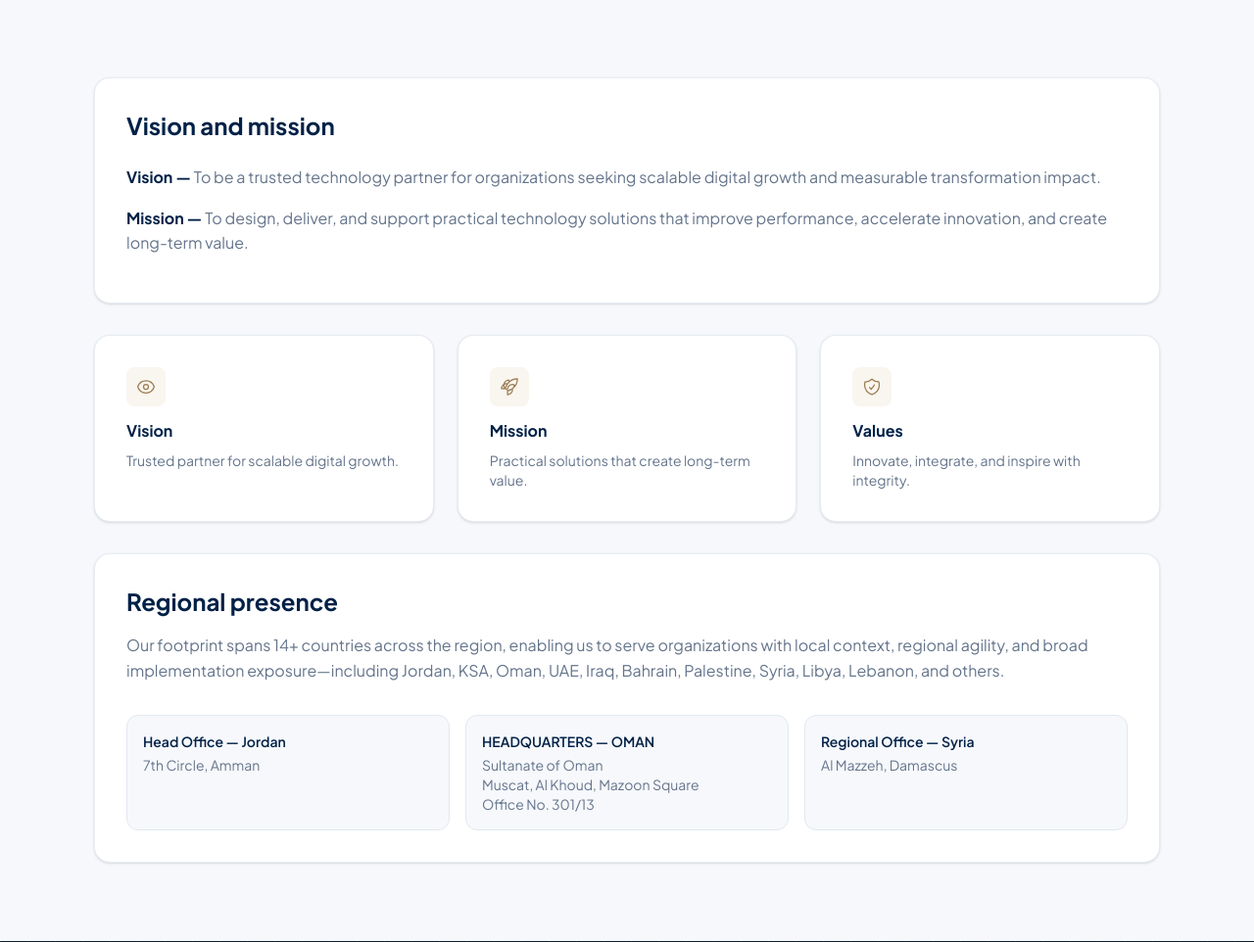
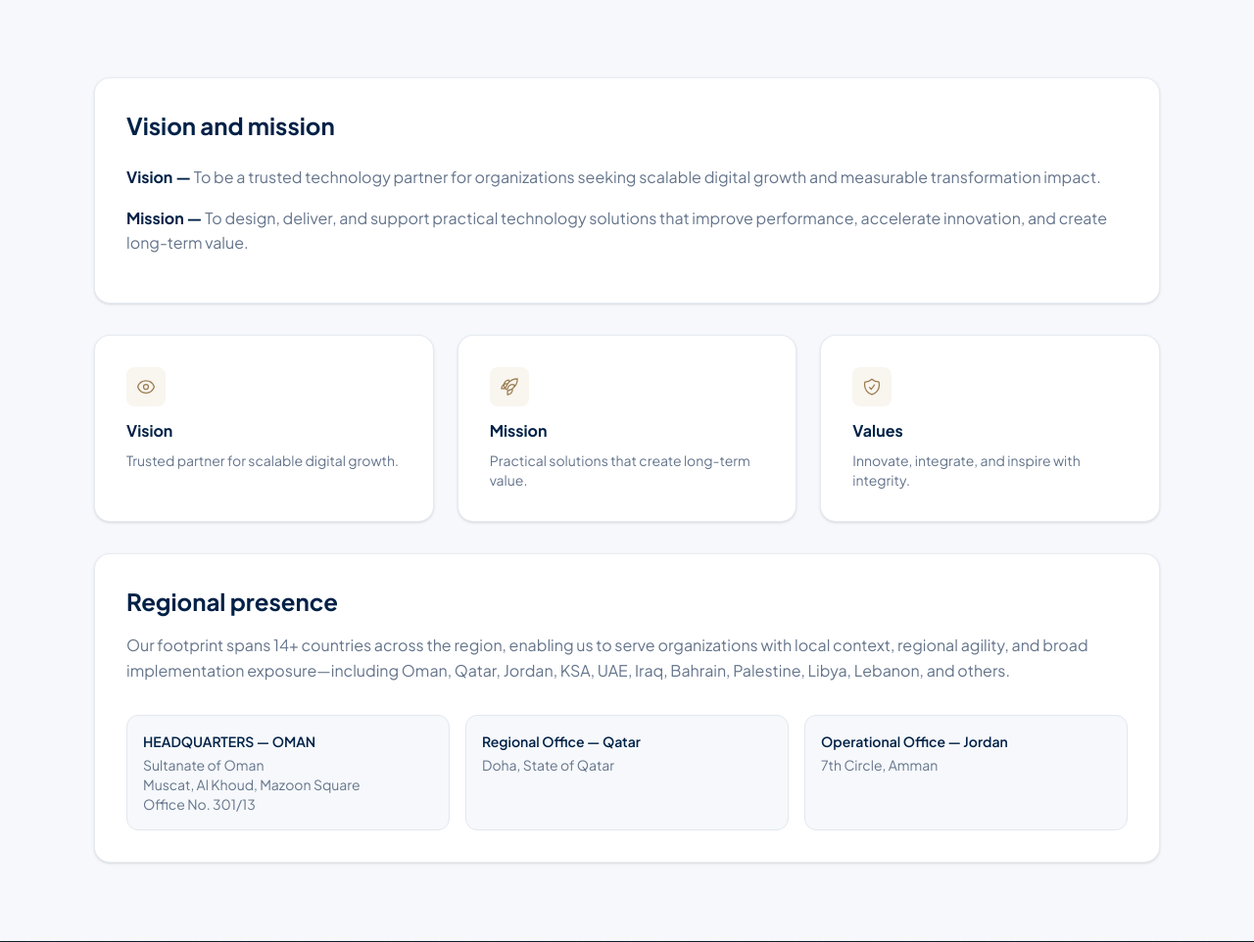
Before and after one commit to hassannassar91-ai/pioneer, a Django app: page /about/ in a window 1280 px wide. Shown: the part 425-1387 px from the top of the page at 98% size. Run offline with Django 5.2, Linux system fonts and the light colour scheme; style sheets or scripts are compiled from the project's sources.

Commit message:
Reorder offices: add Qatar, remove Syria, relabel Jordan as operational.
List Oman headquarters first, then Qatar and Jordan operational office on contact, about, and home pages.

Co-authored-by: Cursor <cursoragent@cursor.com>

```diff
--- a/website/templates/website/about.html
+++ b/website/templates/website/about.html
@@ -51,15 +51,9 @@
     <article class="vt-card vt-reveal" data-reveal-delay="80">
       <h2 class="text-2xl font-bold text-vt-navy-900 en">Regional presence</h2>
       <h2 class="text-2xl font-bold text-vt-navy-900 ar">الانتشار الإقليمي</h2>
-      <p class="en mt-4 text-vt-muted">Our footprint spans 14+ countries across the region, enabling us to serve organizations with local context, regional agility, and broad implementation exposure—including Jordan, KSA, Oman, UAE, Iraq, Bahrain, Palestine, Syria, Libya, Lebanon, and others.</p>
-      <p class="ar mt-4 text-vt-muted">يمتد حضورنا إلى أكثر من 14 دولة في المنطقة، مما يمكننا من خدمة المؤسسات بفهم محلي، ومرونة إقليمية، وخبرة تنفيذية واسعة، في دول تشمل الأردن، السعودية، عُمان، الإمارات، العراق، البحرين، فلسطين، سوريا، ليبيا، لبنان وغيرها.</p>
+      <p class="en mt-4 text-vt-muted">Our footprint spans 14+ countries across the region, enabling us to serve organizations with local context, regional agility, and broad implementation exposure—including Oman, Qatar, Jordan, KSA, UAE, Iraq, Bahrain, Palestine, Libya, Lebanon, and others.</p>
+      <p class="ar mt-4 text-vt-muted">يمتد حضورنا إلى أكثر من 14 دولة في المنطقة، مما يمكننا من خدمة المؤسسات بفهم محلي، ومرونة إقليمية، وخبرة تنفيذية واسعة، في دول تشمل عُمان، قطر، الأردن، السعودية، الإمارات، العراق، البحرين، فلسطين، ليبيا، لبنان وغيرها.</p>
       <div class="mt-8 grid gap-4 sm:grid-cols-3">
-        <div class="rounded-xl border border-slate-200 bg-vt-surface p-4">
-          <p class="text-sm font-semibold text-vt-navy-900 en">Head Office — Jordan</p>
-          <p class="text-sm font-semibold text-vt-navy-900 ar">المكتب الرئيسي — الأردن</p>
-          <p class="mt-1 text-sm text-vt-muted en">7th Circle, Amman</p>
-          <p class="mt-1 text-sm text-vt-muted ar">الدوار السابع، عمّان</p>
-        </div>
         <div class="rounded-xl border border-slate-200 bg-vt-surface p-4">
           <p class="text-sm font-semibold text-vt-navy-900 en">HEADQUARTERS — OMAN</p>
           <p class="text-sm font-semibold text-vt-navy-900 ar">المقر الرئيسي — عُمان</p>
@@ -67,10 +61,16 @@
           <p class="mt-1 text-sm text-vt-muted ar">سلطنة عُمان<br>مسقط، الخوض، مزون سكوير<br>مكتب رقم 301/13</p>
         </div>
         <div class="rounded-xl border border-slate-200 bg-vt-surface p-4">
-          <p class="text-sm font-semibold text-vt-navy-900 en">Regional Office — Syria</p>
-          <p class="text-sm font-semibold text-vt-navy-900 ar">المكتب الإقليمي — سوريا</p>
-          <p class="mt-1 text-sm text-vt-muted en">Al Mazzeh, Damascus</p>
-          <p class="mt-1 text-sm text-vt-muted ar">المزة، دمشق</p>
+          <p class="text-sm font-semibold text-vt-navy-900 en">Regional Office — Qatar</p>
+          <p class="text-sm font-semibold text-vt-navy-900 ar">المكتب الإقليمي — قطر</p>
+          <p class="mt-1 text-sm text-vt-muted en">Doha, State of Qatar</p>
+          <p class="mt-1 text-sm text-vt-muted ar">الدوحة، دولة قطر</p>
+        </div>
+        <div class="rounded-xl border border-slate-200 bg-vt-surface p-4">
+          <p class="text-sm font-semibold text-vt-navy-900 en">Operational Office — Jordan</p>
+          <p class="text-sm font-semibold text-vt-navy-900 ar">المكتب التشغيلي — الأردن</p>
+          <p class="mt-1 text-sm text-vt-muted en">7th Circle, Amman</p>
+          <p class="mt-1 text-sm text-vt-muted ar">الدوار السابع، عمّان</p>
         </div>
       </div>
     </article>
--- a/website/templates/website/home.html
+++ b/website/templates/website/home.html
@@ -151,8 +151,9 @@
       <p class="ar mx-auto mt-4 max-w-3xl text-vt-muted">من مقرنا في سلطنة عُمان، نقدم فهماً محلياً ومرونة إقليمية وانضباطاً تنفيذياً بمستوى مؤسسي في كل مشروع عبر الخليج وما بعده.</p>
       <div class="mt-8 flex flex-wrap justify-center gap-3 text-sm font-medium text-vt-muted">
         <span class="rounded-full border border-vt-cyan/30 bg-vt-cyan/5 px-4 py-2 font-semibold text-vt-navy-900">Oman</span>
+        <span class="rounded-full border border-slate-200 px-4 py-2">Qatar</span>
+        <span class="rounded-full border border-slate-200 px-4 py-2">Jordan</span>
         <span class="rounded-full border border-slate-200 px-4 py-2">KSA</span>
-        <span class="rounded-full border border-slate-200 px-4 py-2">Jordan</span>
         <span class="rounded-full border border-slate-200 px-4 py-2">UAE</span>
         <span class="rounded-full border border-slate-200 px-4 py-2">Iraq</span>
         <span class="rounded-full border border-slate-200 px-4 py-2">Bahrain</span>
```
Also changed, not shown: website/templates/website/contact.html (+12 -12 lines).
